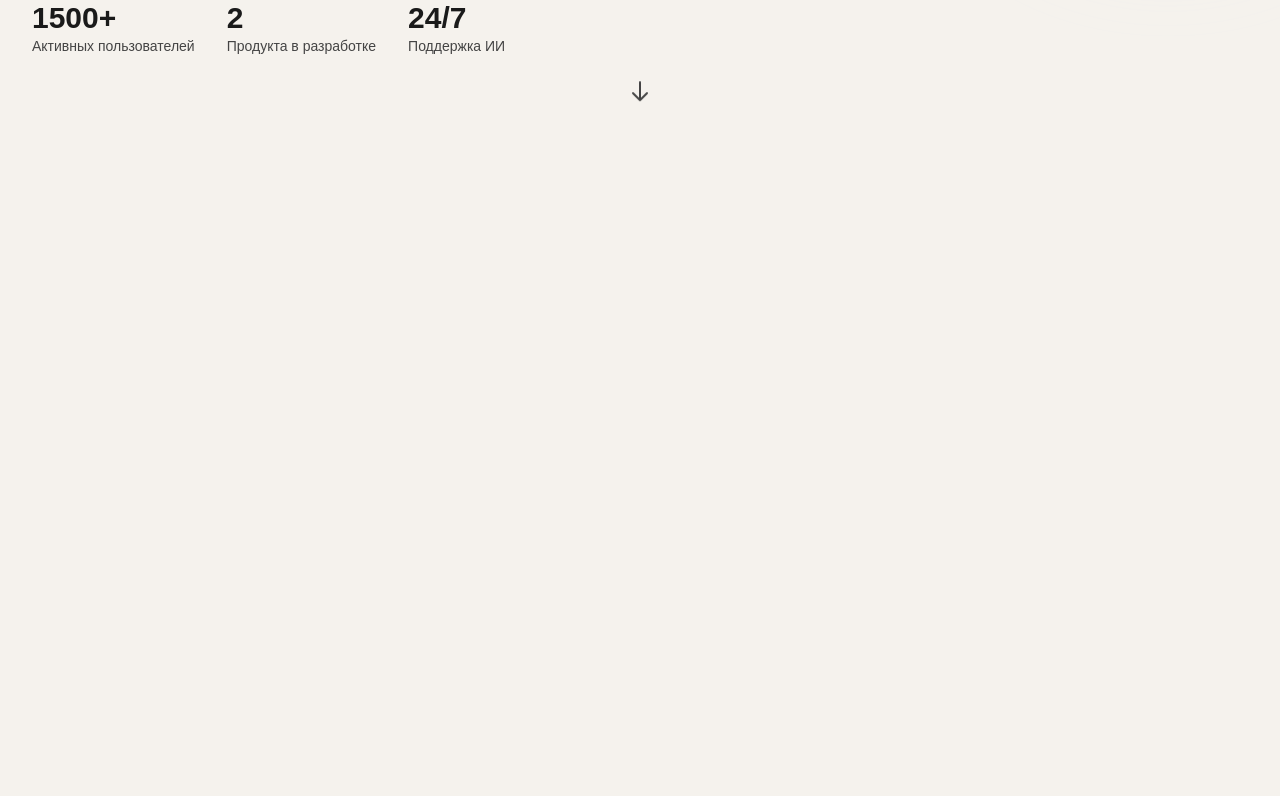
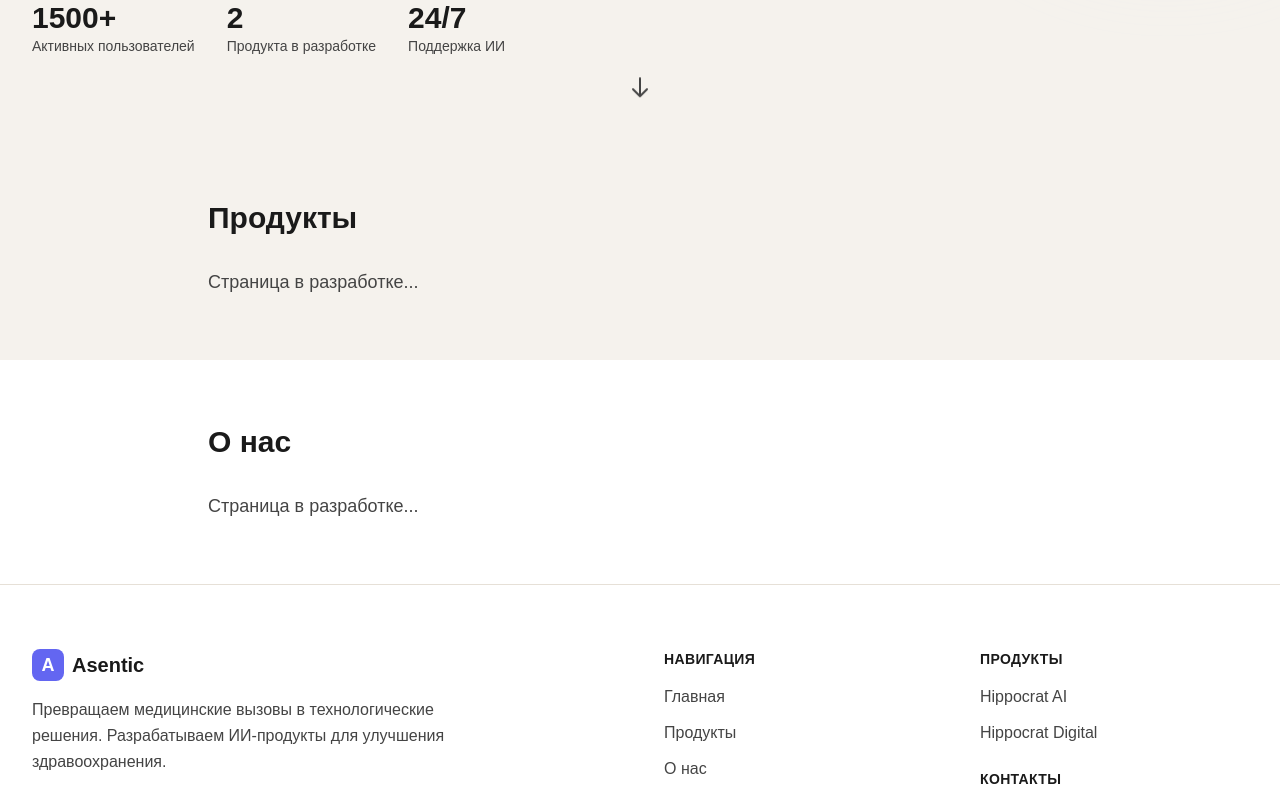
Before and after one commit to imnadsa/asentiq, a Next.js app: page / in a window 1280 px wide. Shown: the part 740-1536 px from the top of the page. Before the commit the page ends 876 px from the top, so only its background shows below. Built offline with nearby package versions, Linux system fonts and the light colour scheme.

Commit message:
Update page.tsx

```diff
--- a/src/app/page.tsx
+++ b/src/app/page.tsx
@@ -1,12 +1,27 @@
-// src/app/page.tsx
-import Header from '@/components/layout/Header';
-import Hero from '@/components/sections/Hero';
+import React from 'react'
+import Header from '@/components/layout/Header'
+import Footer from '@/components/layout/Footer'
+import Hero from '@/components/sections/Hero'
+import Products from '@/components/sections/Products'
+import About from '@/components/sections/About'
 
 export default function HomePage() {
   return (
     <main className="min-h-screen bg-cream">
       <Header />
+
+      {/* Hero секция */}
       <Hero />
+
+      {/* Продукты */}
+      <section id="products">
+        <Products />
+      </section>
+
+      {/* О нас */}
+      <About />
+
+      <Footer />
     </main>
-  );
+  )
 }
```
